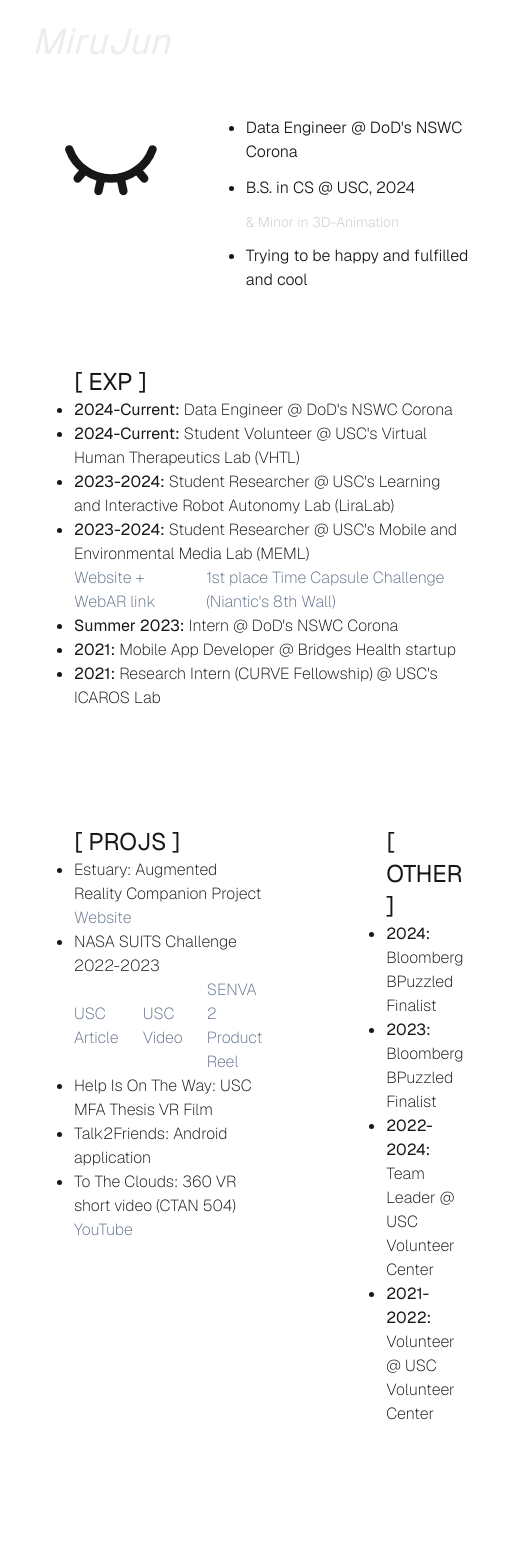
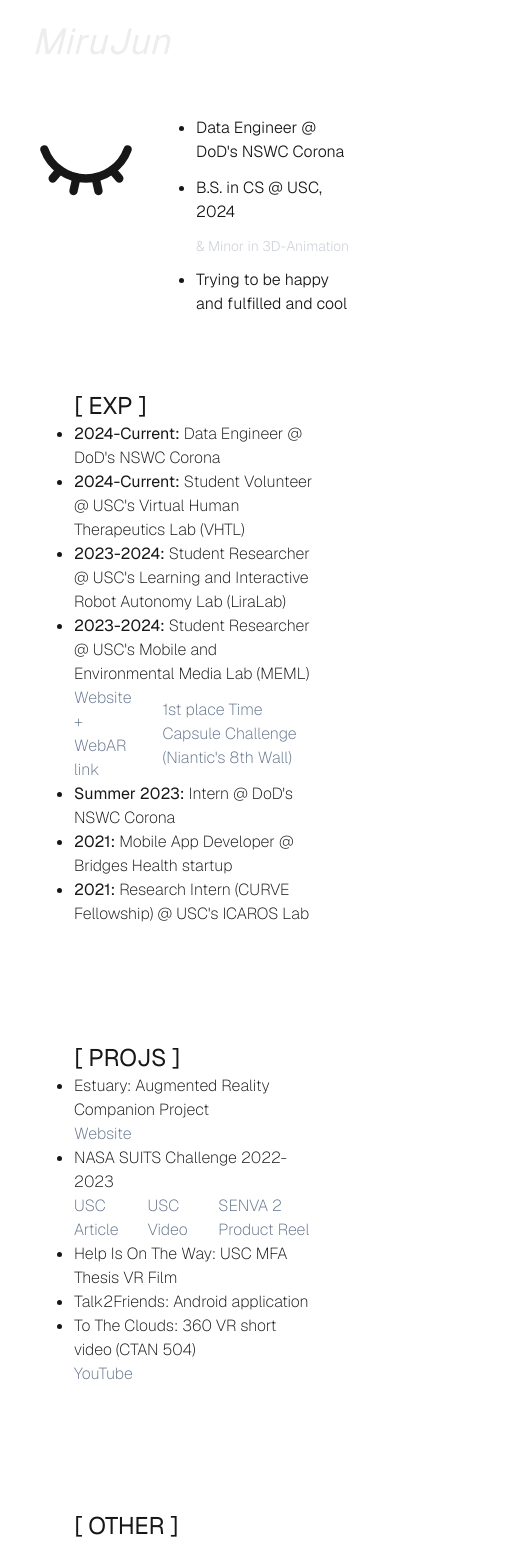
Before and after one commit to lemonlemonde/lemonlemonde.github.io, a Next.js app in the folder lemon-website/: page / in a window 390 px wide. Shown: the top 1545 px of the page, 506 px wide, since content can reach past the window. Built offline with nearby package versions, Linux system fonts and the light colour scheme.

Commit message:
:sparkles: Mobile screen for [Others] section

```diff
--- a/lemon-website/src/app/page.js
+++ b/lemon-website/src/app/page.js
@@ -57,7 +57,7 @@
         </Card>
 
         {/* verticals */}
-        <div className="flex w-full space-x-10">
+        <div className="flex lg:flex-row flex-col w-full lg:space-x-10 lg:space-y-0 space-y-10 space-x-0">
           <Card link={"/proj_page"} className="w-2/3">
             {/* proj links */}
             <ul className="list-disc font-extralight w-full">
```
